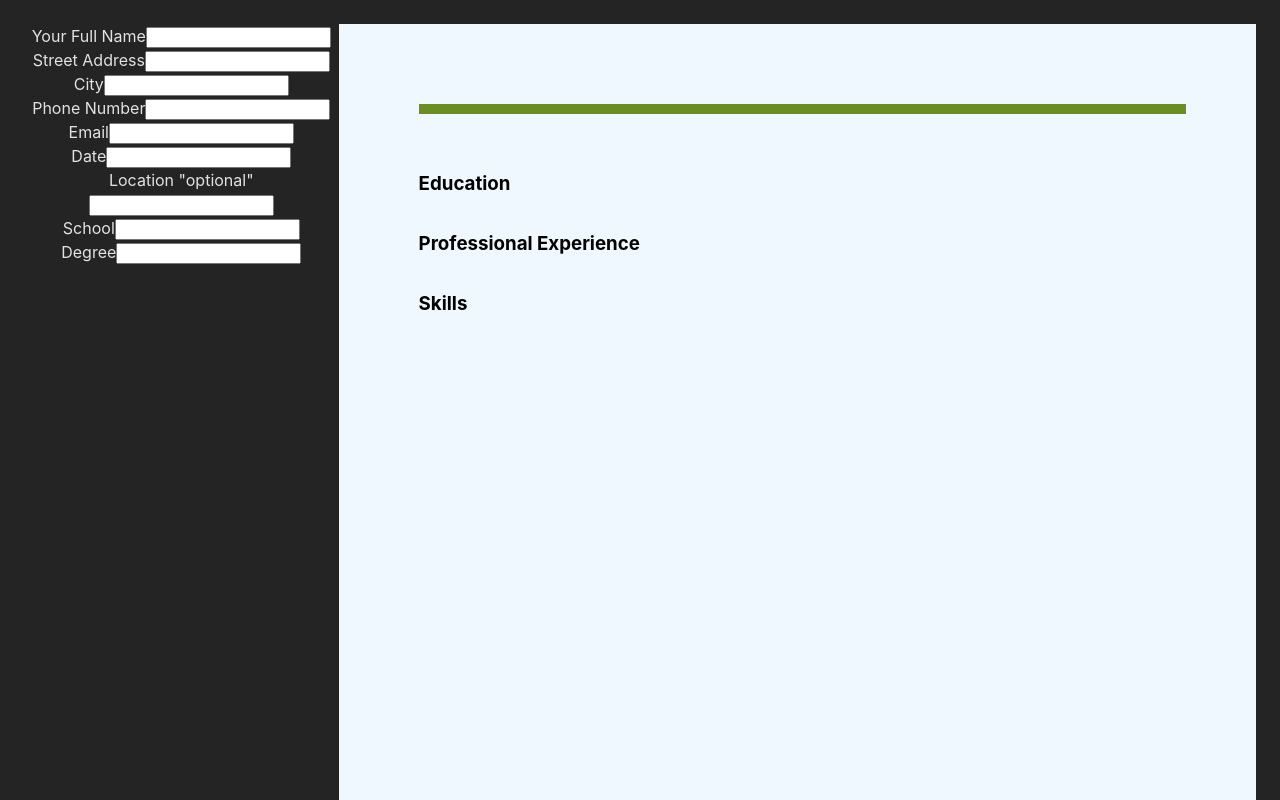
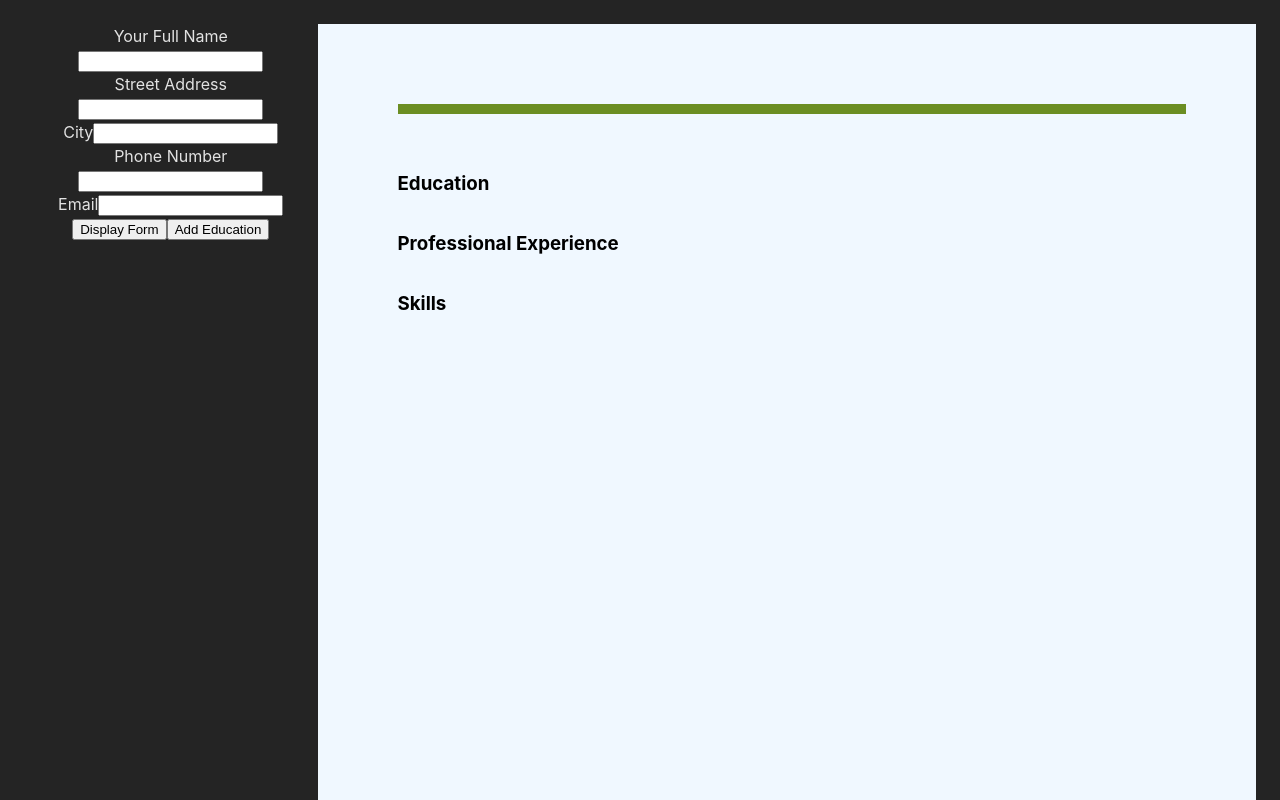
Before and after one commit to rzho17/react-cv-app, a React (Vite) app: page / in a window 1280 px wide. Shown: the top 800 px of the page. Built offline with nearby package versions, Linux system fonts and the light colour scheme.

Commit message:
add education button

```diff
--- a/src/App.jsx
+++ b/src/App.jsx
@@ -35,14 +35,20 @@ function App() {
     email: "",
   });
 
-  const [educationData, setEducationData] = useState({
+  //data will be an array of objects
+  //when the user clicks add an education
+  //it will add an empty object to the array
+  // the user can then input the info into that object in the array
+  const [educationData, setEducationData] = useState([
+    {
       // type: "",
       date: "",
       location: "",
       place: "",
       title: "",
       info: "",
-  });
+    },
+  ]);
 
   const [experienceData, setExperienceData] = useState({
     type: "",
@@ -64,10 +70,45 @@ function App() {
 
   function handleEducation(evt) {
     setEducationData((prevData) => {
-      return {
-        ...prevData,
+      const lastIndex = prevData.length - 1;
+
+      const newData = [...prevData];
+
+      newData[lastIndex] = {
+        ...newData[lastIndex],
         [evt.target.name]: evt.target.value,
       };
+      return newData;
+    });
+  }
+
+  // function handleEducation(evt) {
+  //   setEducationData((prevData) => {
+  //     const lastIndex = prevData.length - 1;
+  //     // const newData = [...prevData];
+
+  //     // newData[lastIndex] =
+  //     const newData = [...prevData];
+  //     // Update the last object in the array with the new value
+  //     newData[lastIndex] = {
+  //       ...newData[lastIndex],
+  //       [evt.target.name]: evt.target.value,
+  //     };
+  //     // Return the updated array
+  //     return newData;
+  //   });
+  // }
+
+  function addEducation() {
+    const test = {
+      date: "",
+      location: "",
+      place: "",
+      title: "",
+      info: "",
+    };
+    setEducationData((prevData) => {
+      return [...prevData, test];
     });
   }
 
@@ -78,6 +119,7 @@ function App() {
         handleChange={handleChange}
         educationData={educationData}
         handleEducation={handleEducation}
+        addEducation={addEducation}
       />
       <Cv
         personalFormData={personalFormData}
--- /dev/null
+++ b/src/components/Button.jsx
@@ -0,0 +1,3 @@
+export default function Button({ func, text }) {
+  return <button onClick={func}>{text}</button>;
+}
--- /dev/null
+++ b/src/components/EducationContainer.jsx
@@ -0,0 +1,53 @@
+import { useState } from "react";
+import Button from "./Button";
+import EducationForm from "./EducationForm";
+
+export default function EducationContainer({
+  educationData,
+  handleEducation,
+  addEducation,
+}) {
+  const [display, setDisplay] = useState(false);
+
+  //   const test = {
+  //     // type: "",
+  //     date: "123",
+  //     location: "bye",
+  //     place: "university of brown",
+  //     title: "asdflksajd",
+  //     info: "",
+  //   };
+
+  //changes display to hide or show education form
+  function changeDisplay() {
+    // console.log(display);
+    setDisplay((prev) => {
+      //   console.log(educationData);
+      return !prev;
+    });
+  }
+
+  return (
+    <div className="educationContainer">
+      {/* <DisplayExperience data={educationData} /> */}
+      {/* displays form if button is clicked */}
+      {display && (
+        <EducationForm
+          educationData={educationData}
+          handleEducation={handleEducation}
+          addEducation={addEducation}
+        />
+      )}
+
+      {!display && <Button func={changeDisplay} text={"Display Form"} />}
+
+      {!display && <Button func={addEducation} text={"Add Education"} />}
+
+      {display ? <Button func={changeDisplay} text={"cancel"} /> : null}
+
+      {/* {display && (
+        <Button changeDisplay={() => addEducation(test)} text={"save"} />
+      )} */}
+    </div>
+  );
+}
--- a/src/components/EducationForm.jsx
+++ b/src/components/EducationForm.jsx
@@ -4,6 +4,8 @@ export default function EducationForm({ educationData, handleEducation }) {
   // place: "",
   // title: "",
   // info: "",
+
+  console.log(educationData);
   return (
     <form action="" className="form--experience">
       <div className="form--start--date">
--- a/src/components/Form.jsx
+++ b/src/components/Form.jsx
@@ -1,37 +1,31 @@
 import { useState } from "react";
 import HeaderForm from "./HeaderForm";
 import EducationForm from "./EducationForm";
+import Button from "./Button";
+import EducationContainer from "./EducationContainer";
 
 export default function Form({
   formData,
   handleChange,
   educationData,
   handleEducation,
+  addEducation,
 }) {
-  //   const [personalFormData, setPersonalFormData] = useState({
-  //     fullName: "",
-  //     streetName: "",
-  //     cityName: "",
-  //     phone: "",
-  //     email: "",
-  //   });
-
-  //   function handleChange(evt) {
-  //     setPersonalFormData((prevData) => {
-  //       return {
-  //         ...prevData,
-  //         [evt.target.name]: evt.target.value,
-  //       };
-  //     });
-  //   }
-
   return (
     <div className="form--container">
       <HeaderForm formData={formData} handleChange={handleChange} />
-      <EducationForm
+      {/* <EducationForm
         educationData={educationData}
         handleEducation={handleEducation}
+      /> */}
+
+      <EducationContainer
+        educationData={educationData}
+        handleEducation={handleEducation}
+        addEducation={addEducation}
       />
+
+      {/* <Button text={"asdfasd"} /> */}
     </div>
   );
 }
```
Also changed, not shown: src/components/Header.jsx (+1 -8 lines). Lines whose indentation alone changed are shown as unchanged.
